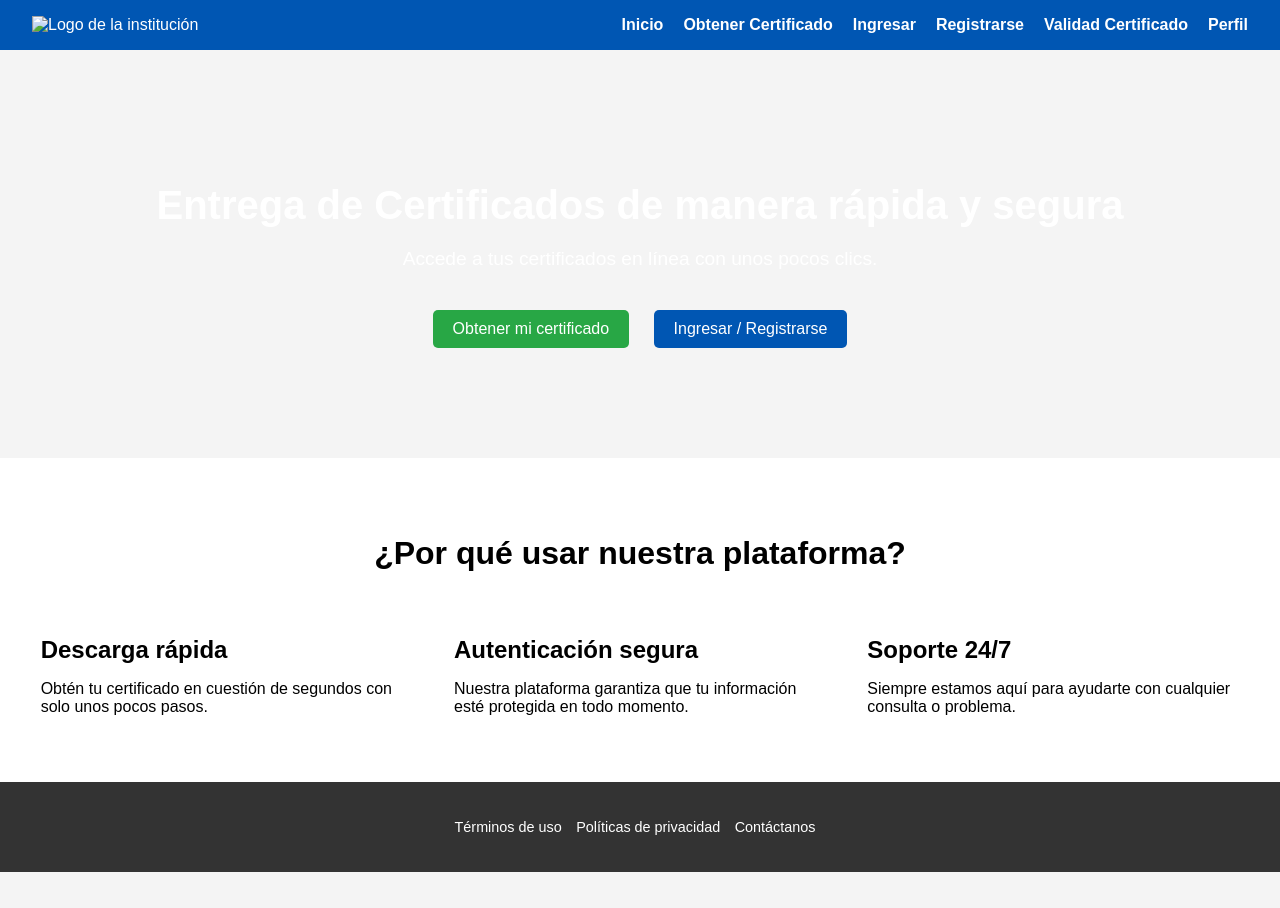
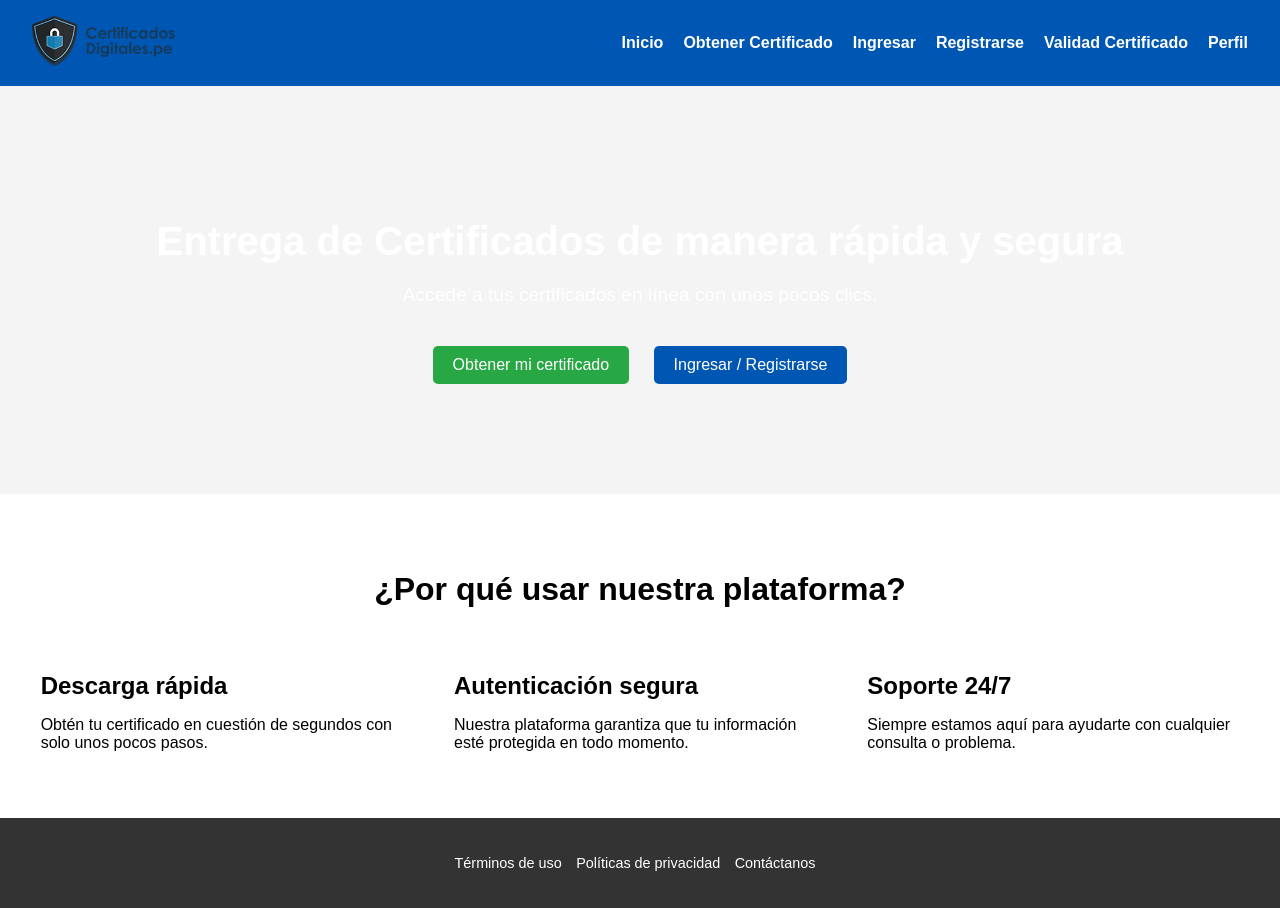
Before and after one commit to KevinMarcas/certificados, a plain HTML site: page index.html in a window 1280 px wide. Before the commit the page ends 872 px from the top, so only its background shows below. Drawn offline with Linux system fonts and the light colour scheme.

Commit message:
index logo

```diff
--- a/index.html
+++ b/index.html
@@ -10,7 +10,7 @@
     <!-- Encabezado -->
     <header>
         <div class="logo">
-            <img src="logo.png" alt="Logo de la institución">
+            <img src="imagen/logo-digitales.png" alt="Logo de la institución">
         </div>
         <nav>
             <ul>
```
Also changed, not shown: imagen/logo-digitales.png (added).
